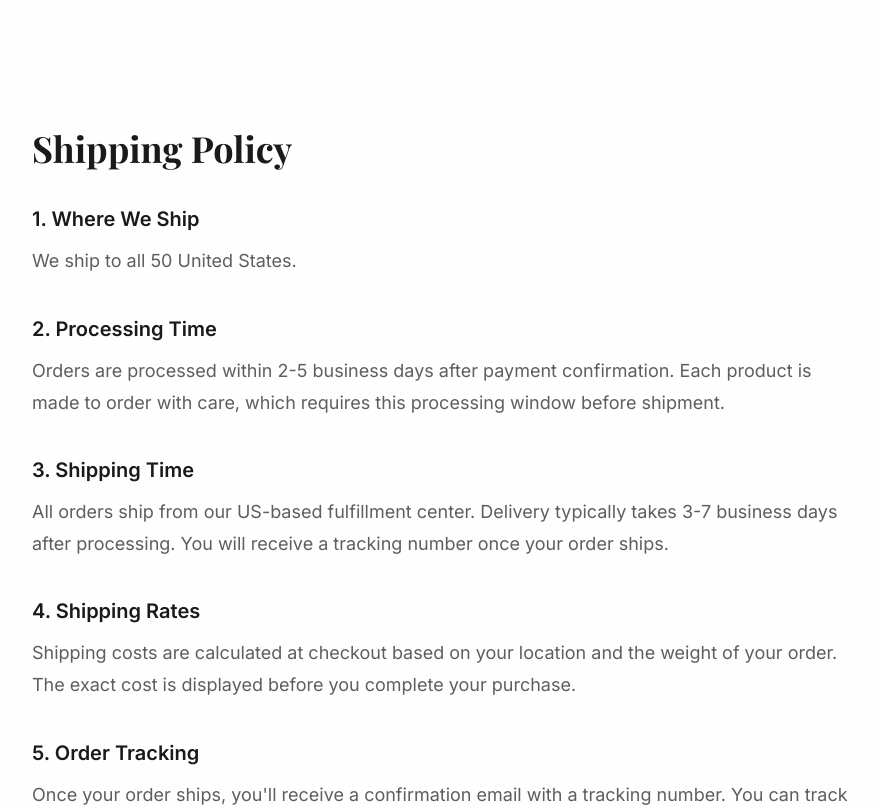
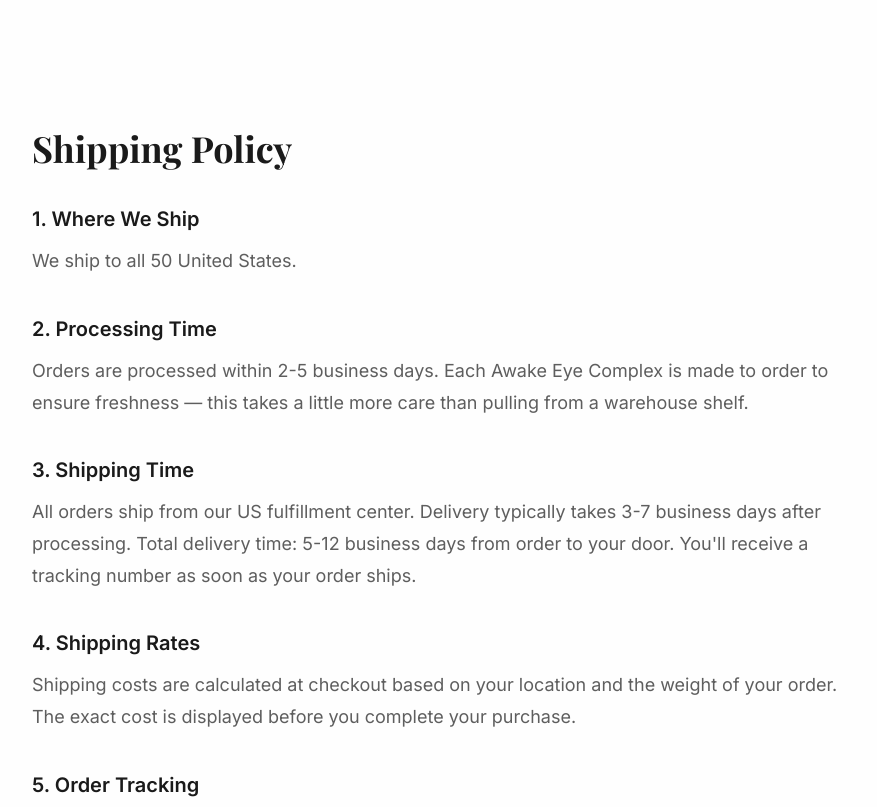
Before and after one commit to mateushahndev/lumaru, a Next.js app: page /shipping in a window 1280 px wide. Shown: the top 807 px of the page, without its empty margins (192-1069 px from the left). Built offline with nearby package versions, Linux system fonts and the light colour scheme.

Commit message:
edit: adjusting text of the delivery policy

```diff
--- a/app/(legal)/shipping/page.tsx
+++ b/app/(legal)/shipping/page.tsx
@@ -35,13 +35,13 @@ export default function ShippingPage() {
         {/* 2. Processing Time */}
         <section>
           <h2 className="text-xl font-semibold text-text mb-3">2. Processing Time</h2>
-          <p>Orders are processed within 2-5 business days after payment confirmation. Each product is made to order with care, which requires this processing window before shipment.</p>
+          <p>Orders are processed within 2-5 business days. Each Awake Eye Complex is made to order to ensure freshness — this takes a little more care than pulling from a warehouse shelf.</p>
         </section>
 
         {/* 3. Shipping Time */}
         <section>
           <h2 className="text-xl font-semibold text-text mb-3">3. Shipping Time</h2>
-          <p>All orders ship from our US-based fulfillment center. Delivery typically takes 3-7 business days after processing. You will receive a tracking number once your order ships.</p>
+          <p>All orders ship from our US fulfillment center. Delivery typically takes 3-7 business days after processing. Total delivery time: 5-12 business days from order to your door. You'll receive a tracking number as soon as your order ships.</p>
         </section>
 
         {/* 4. Shipping Rates */}
```
